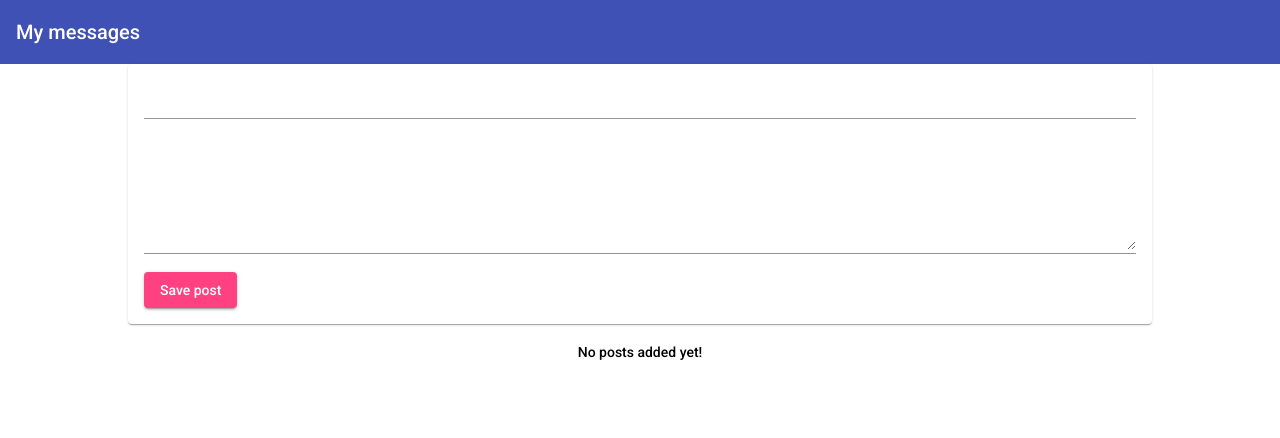
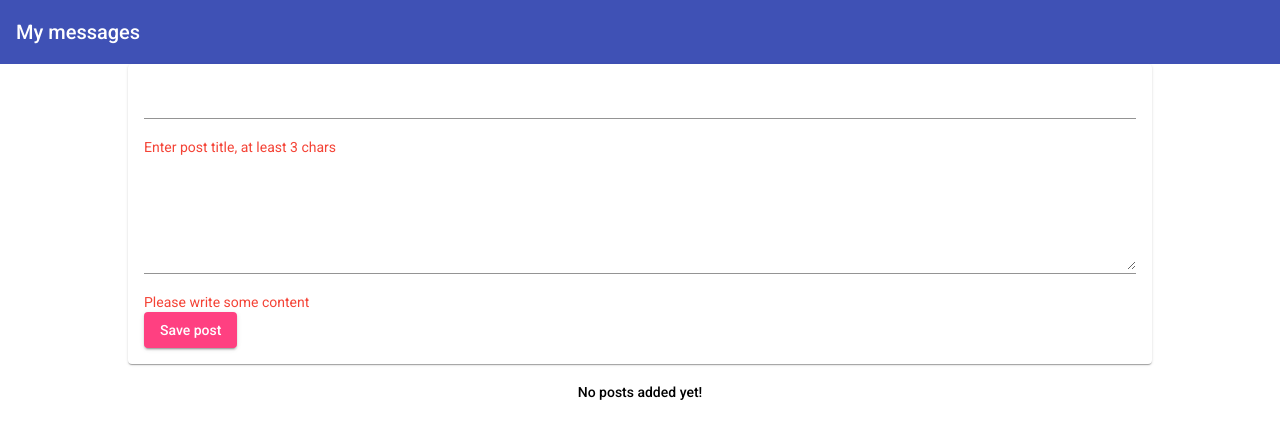
Before and after one commit to ItzhakVilensky/mean-course, an Angular app: page / in a window 1280 px wide. Shown: the top 438 px of the page. Built offline with nearby package versions, Linux system fonts and the light colour scheme.

Commit message:
* PostCreateComponent add Template Driven Form

```diff
--- a/src/app/posts/post-create/post-create.component.html
+++ b/src/app/posts/post-create/post-create.component.html
@@ -1,11 +1,17 @@
 <mat-card>
-    <mat-form-field>
-        <input matInput="" type="text" [(ngModel)]="enteredTitle" />
-    </mat-form-field>
+    <form (submit)="onAddPost(postForm)" #postForm="ngForm">
+        <mat-form-field>
+            <input matInput="" type="text" name="title" ngModel required minlength="3" #titleRef="ngModel" />
+        </mat-form-field>
 
-    <mat-form-field>
-        <textarea matInput="" rows="6" [(ngModel)]="enteredContent"></textarea>
-    </mat-form-field>
+        <mat-error *ngIf="titleRef.invalid">Enter post title, at least 3 chars</mat-error>
 
-    <button mat-raised-button color="accent" (click)="onAddPost()">Save post</button>
+        <mat-form-field>
+            <textarea matInput="" rows="6" name="content" ngModel required #contentRef="ngModel"></textarea>
+        </mat-form-field>
+
+        <mat-error *ngIf="contentRef.invalid">Please write some content</mat-error>
+
+        <button mat-raised-button color="accent" type="submit">Save post</button>
+    </form>
 </mat-card>
--- a/src/app/posts/post-create/post-create.component.ts
+++ b/src/app/posts/post-create/post-create.component.ts
@@ -1,4 +1,6 @@
 import { Component, EventEmitter, Output } from "@angular/core";
+import { NgForm } from "@angular/forms";
+
 import { Post } from "../post.model";
 
 @Component({
@@ -8,14 +10,15 @@ import { Post } from "../post.model";
 })
 export class PostCreateComponent {
 
-    enteredTitle = '';
-    enteredContent = '';
     @Output() postCreated = new EventEmitter<Post>();
 
-    onAddPost() {
+    onAddPost(form: NgForm) {
+        if (form.invalid) {
+            return;
+        }
         const post: Post = {
-            title: this.enteredTitle,
-            content: this.enteredContent
+            title: form.value.title,
+            content: form.value.content
         };
 
         this.postCreated.emit(post);
```
